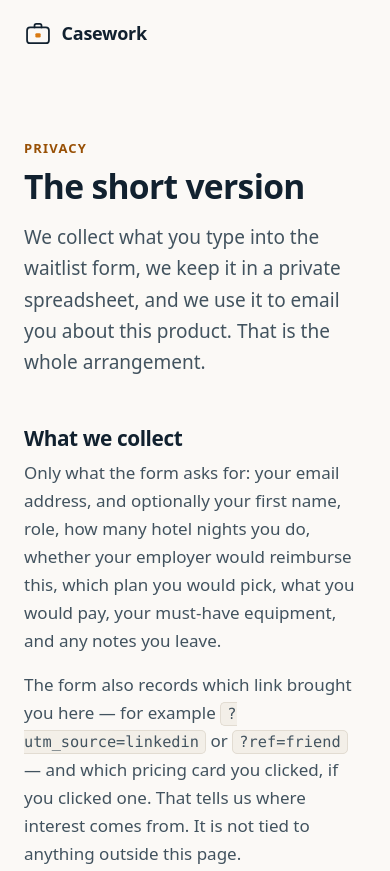
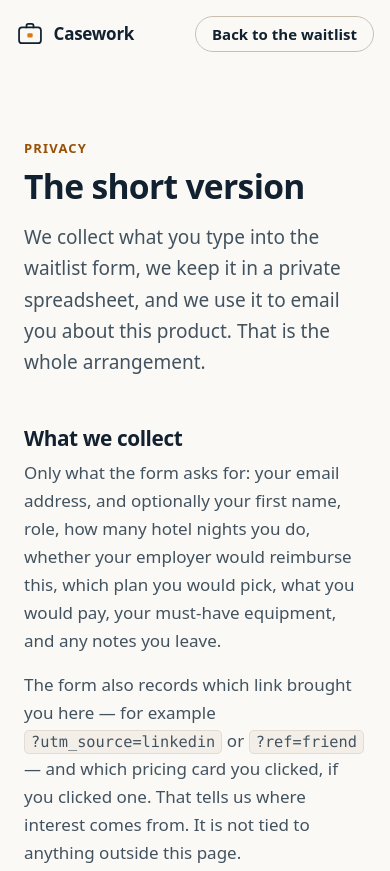
Before and after one commit to 10CDizzle/MobileWorkstationMockup, a plain HTML site: page privacy.html in a window 390 px wide. Shown: the top 871 px of the page. Drawn offline with Linux system fonts and the light colour scheme.

Commit message:
QA pass: mobile header CTA, uppercase doctypes, 404 and prose polish

```diff
--- a/css/styles.css
+++ b/css/styles.css
@@ -247,8 +247,11 @@ section { padding-block: var(--s6); }
 .nav a:hover { color: var(--ink); }
 @media (min-width: 880px) { .nav { display: flex; } }
 
-.header-cta { display: none; }
-@media (min-width: 560px) { .header-cta { display: inline-flex; } }
+.header-cta { white-space: nowrap; }
+@media (max-width: 420px) {
+  .site-header .wrap { padding-inline: var(--s2); gap: var(--s2); }
+  .wordmark { font-size: 1.0625rem; }
+}
 
 /* ---------------------------------------------------------------- 6. Hero */
 .hero { padding-block: var(--s5) var(--s6); }
@@ -707,3 +710,4 @@ section { padding-block: var(--s6); }
   background: var(--bg-alt);
   border: 1px solid var(--line);
 }
+.prose code { white-space: nowrap; }
--- a/privacy.html
+++ b/privacy.html
@@ -1,4 +1,4 @@
-<!doctype html>
+<!DOCTYPE html>
 <html lang="en">
 <head>
 <meta charset="utf-8">
```
Also changed, not shown: 404.html (+2 -2 lines), index.html (+1 -1 lines).
